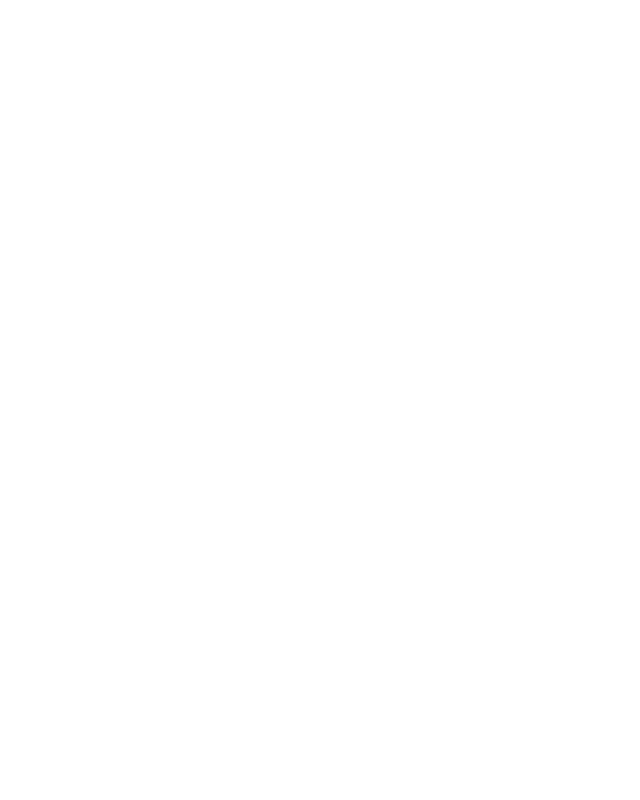
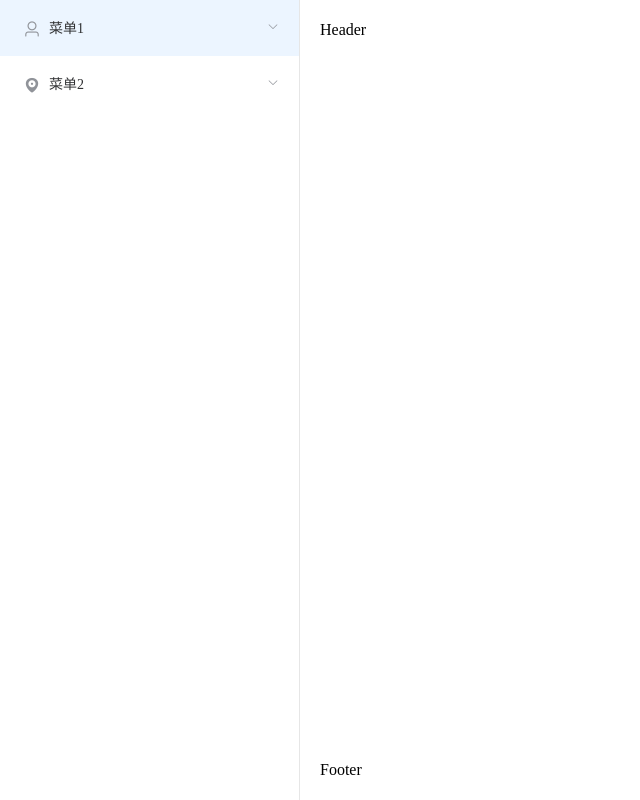
Before and after one commit to MyFaith/iptv-management, a Vue app in the folder admin/: page / in a window 1280 px wide. Shown: the whole page, without its empty margins (0-640 px from the left). Built offline with nearby package versions, Linux system fonts and the light colour scheme; the HTML template or start-up script is replaced by a standard one.

Commit message:
:construction: Page basic layout and menu

```diff
--- a/admin/package.json
+++ b/admin/package.json
@@ -12,7 +12,8 @@
     "vue-class-component": "^7.0.2",
     "vue-property-decorator": "^8.1.0",
     "vue-router": "^3.0.3",
-    "vuex": "^3.0.1"
+    "vuex": "^3.0.1",
+    "element-ui": "2.13.0"
   },
   "devDependencies": {
     "@vue/cli-plugin-typescript": "^3.12.0",
--- a/admin/src/App.vue
+++ b/admin/src/App.vue
@@ -1,7 +1,29 @@
 <template>
     <div id="app">
-        <router-view />
+        <layout>
+            <router-view />
+        </layout>
     </div>
 </template>
 
-<style lang="scss"></style>
+<script lang="ts">
+import { Component, Vue } from 'vue-property-decorator';
+import Layout from './components/layout.vue';
+
+@Component({
+    components: {
+        Layout
+    }
+})
+export default class App extends Vue {}
+</script>
+
+<style lang="scss">
+body {
+    margin: 0;
+    padding: 0;
+}
+* {
+    box-sizing: border-box;
+}
+</style>
--- /dev/null
+++ b/admin/src/components/layout.vue
@@ -0,0 +1,65 @@
+<template>
+    <el-container class="container">
+        <el-aside class="left-side">
+            <el-menu default-active="1" class="menu" router>
+                <el-submenu :index="`menu-${i}`" v-for="(menu, i) in menuList" :key="i">
+                    <template slot="title">
+                        <i v-if="menu.icon" :class="menu.icon"></i>
+                        <span>{{ menu.title }}</span>
+                    </template>
+                    <el-menu-item :index="item.path" v-for="(item, idx) in menu.items" :key="idx">{{ item.title }}</el-menu-item>
+                </el-submenu>
+            </el-menu>
+        </el-aside>
+        <el-container>
+            <el-header class="header">Header</el-header>
+            <el-main class="content">
+                <slot></slot>
+            </el-main>
+            <el-footer class="footer">Footer</el-footer>
+        </el-container>
+    </el-container>
+</template>
+
+<script lang="ts">
+import { Vue, Component } from 'vue-property-decorator';
+
+@Component
+export default class Layout extends Vue {
+    menuList = [
+        {
+            title: '菜单1',
+            icon: 'el-icon-user',
+            items: [
+                { title: '菜单1-1', path: '/' },
+                { title: '菜单1-1', path: '/' }
+            ]
+        },
+        {
+            title: '菜单2',
+            icon: 'el-icon-location',
+            items: [
+                { title: '菜单2-1', path: '/1' },
+                { title: '菜单2-1', path: '/2' },
+                { title: '菜单2-3', path: '/3' },
+                { title: '菜单2-4', path: '/4' }
+            ]
+        }
+    ];
+}
+</script>
+
+<style lang="scss" scoped>
+.container {
+    .left-side {
+        .menu {
+            height: 100vh;
+        }
+    }
+    .header,
+    .footer {
+        display: flex;
+        align-items: center;
+    }
+}
+</style>
--- /dev/null
+++ b/admin/src/plugins/element-ui.ts
@@ -0,0 +1,5 @@
+import Vue from 'vue';
+import Element from 'element-ui';
+import 'element-ui/lib/theme-chalk/index.css';
+
+Vue.use(Element);
--- /dev/null
+++ b/admin/src/plugins/index.ts
@@ -0,0 +1 @@
+import './element-ui';
```
Also changed, not shown: admin/src/main.ts (+4 -3 lines), 1 other file (tests, documents, lock files or other folders).
